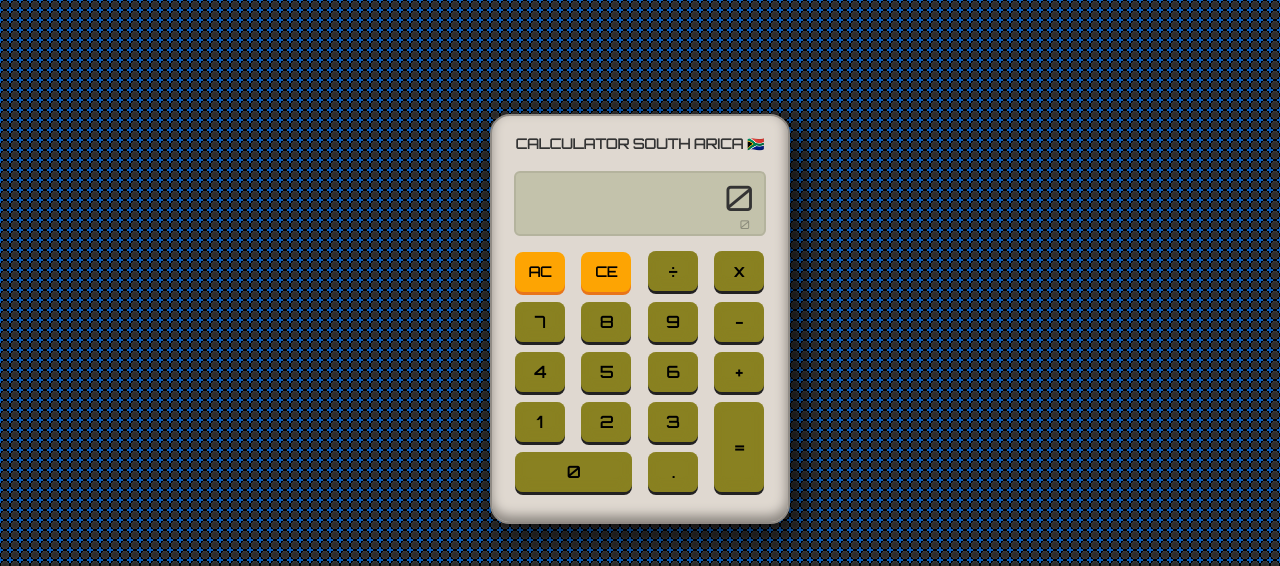
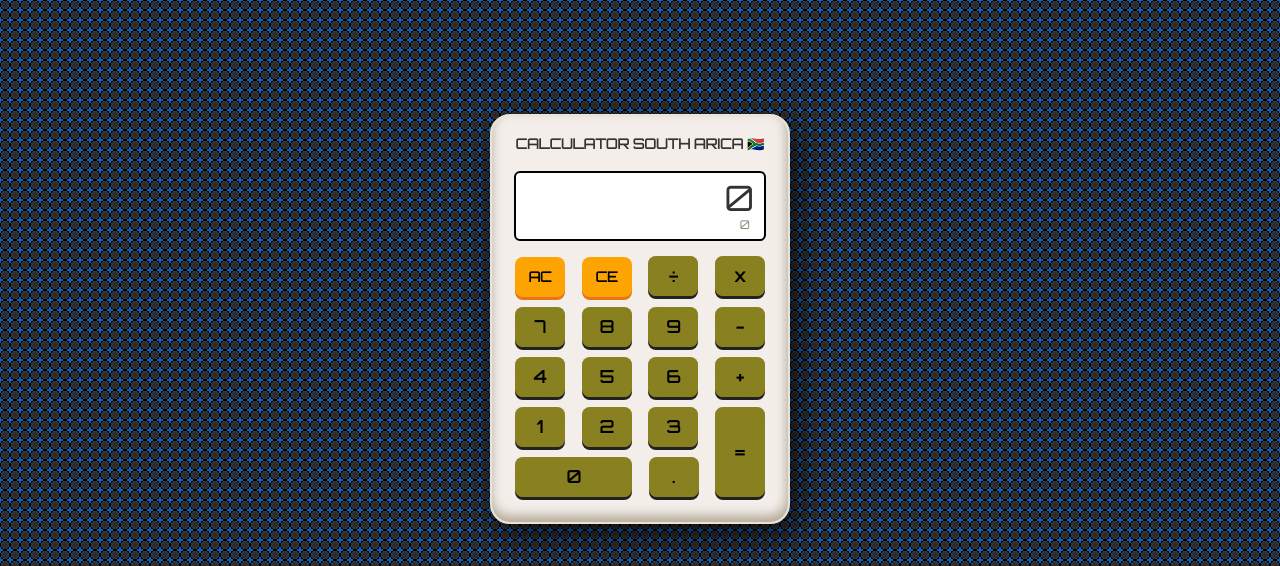
Before and after one commit to YamukelwaTech/Calculator, a plain HTML site: page index.html in a window 1280 px wide. Shown: the top 566 px of the page. Drawn offline with nearby package versions, Linux system fonts and the light colour scheme.

Commit message:
updated color

```diff
--- a/css/style.css
+++ b/css/style.css
@@ -4,11 +4,11 @@
   margin-top: 10%;
   margin-left: auto;
   margin-right: auto;
-  background-color: #dfd8d0;
-  border: 2px solid #908b85;
+  background-color: #f3eeea;
+  border: 2px solid #ebe3d5;
   border-radius: 20px;
   box-shadow: 7px 10px 34px 1px rgba(0, 0, 0, 0.68),
-    inset -1px -6px 12px 0.1px #89847e;
+    inset -1px -6px 12px 0.1px #b0a695;
 }
 
 #title {
@@ -18,12 +18,12 @@
 
 #entrybox {
   width: 85%;
-  height: 65px;
+  height: 70px;
   margin-left: auto;
   margin-right: auto;
-  border: 2px solid #b4b39d;
+  border: 2px solid black;
   border-radius: 6px;
-  background-color: #c3c2ab;
+  background-color: white;
 }
 
 #entry {
@@ -32,7 +32,7 @@
 }
 
 #buttons {
-  font-size: 16px;
+  font-size: 17px;
   font-weight: bold;
   color: #fff;
   position: absolute;
@@ -101,7 +101,6 @@ button:visited {
   color: black;
   text-decoration: none !important;
   outline: none !important;
-
 }
 
 a,
```
